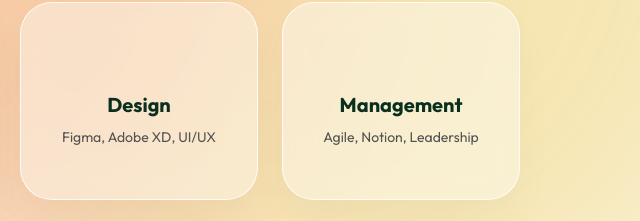
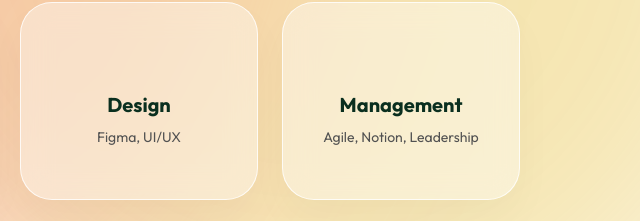
Before and after one commit to dishashiva/portfolio, an Astro site: page /skills in a window 1280 px wide. Shown: the part 542-763 px from the top of the page, 632-1272 px from the left. Built offline with nearby package versions, Linux system fonts and the light colour scheme; Astro itself is replaced by a stand-in of ours; some icons are missing; a web font is replaced by a local one.

Commit message:
Update Design skills description
Removed 'Adobe XD' from the Design skills description.

```diff
--- a/src/pages/skills.astro
+++ b/src/pages/skills.astro
@@ -22,7 +22,7 @@
     },
     {
         title: "Design",
-        description: "Figma, Adobe XD, UI/UX",
+        description: "Figma, UI/UX",
         icon: "pen-tool",
         colorTheme: "red",
     },
```
